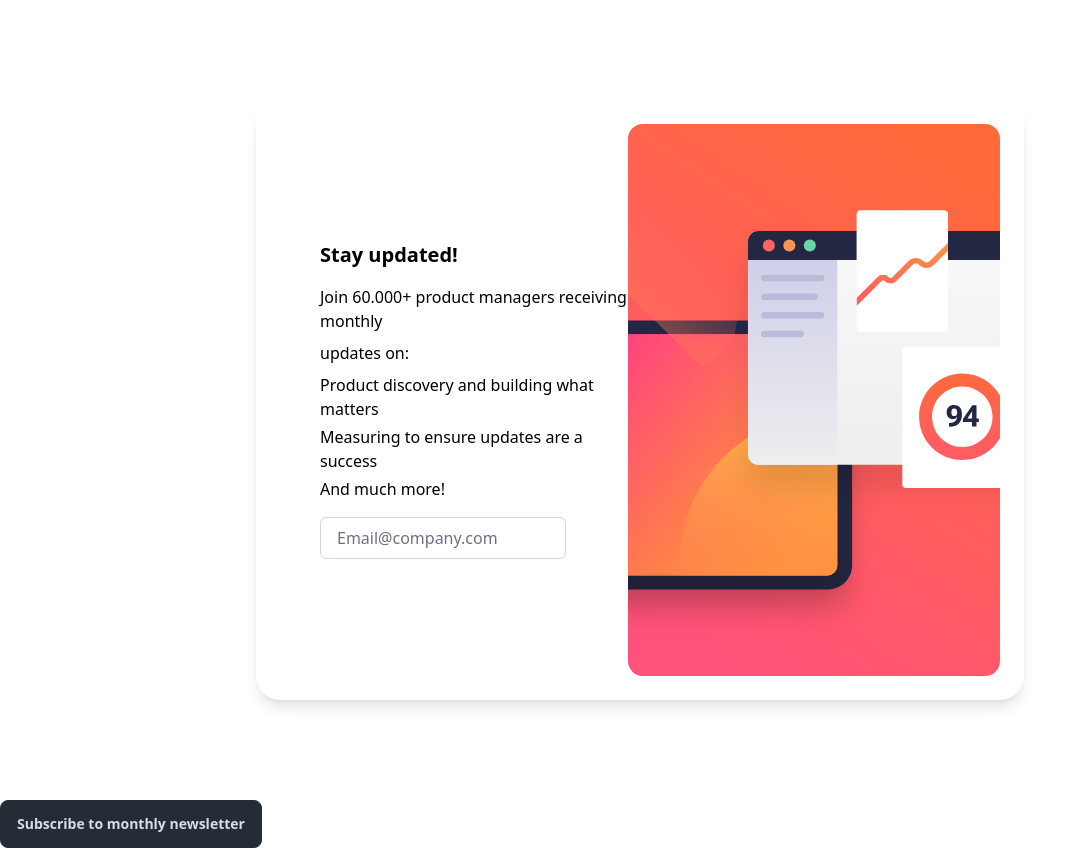
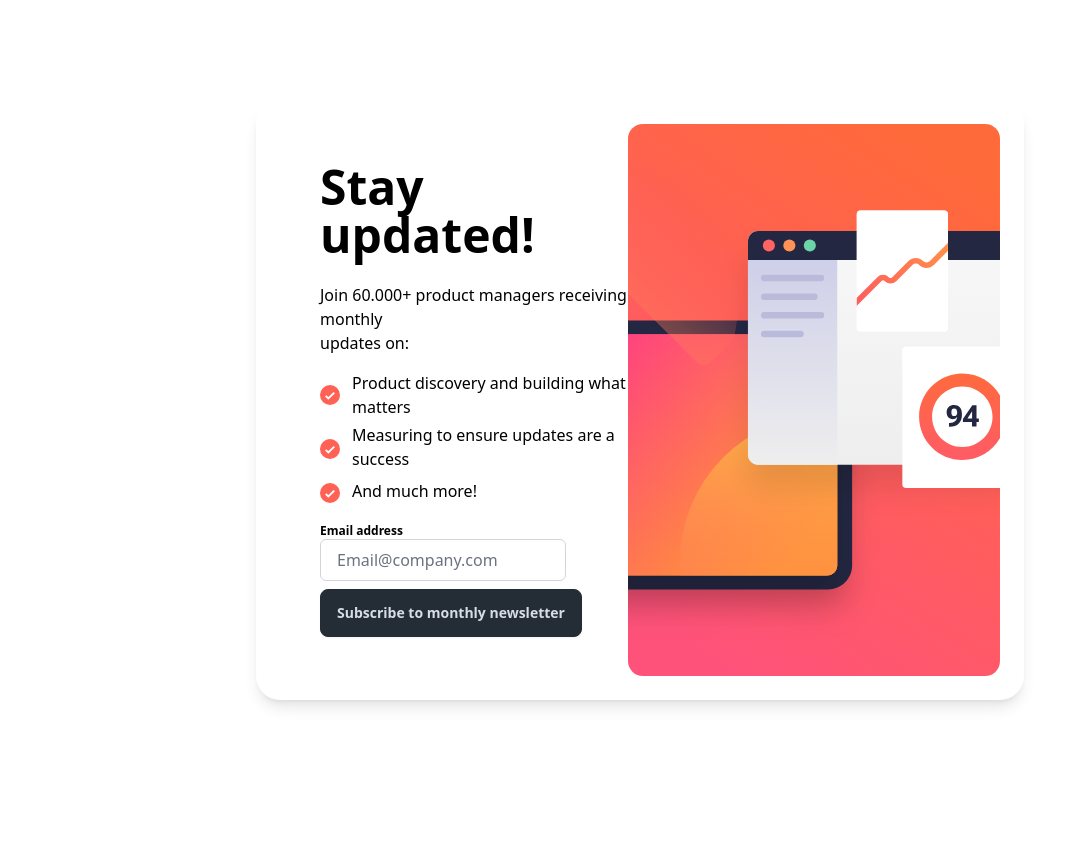
Before and after one commit to LeAmering/frontend-project, a SvelteKit app: page / in a window 1280 px wide. Shown: the whole page, without its empty margins (0-1085 px from the left). After the commit the page ends 800 px from the top, so only its background shows below. Built offline with nearby package versions, Linux system fonts and the light colour scheme.

Commit message:
checkmarks

```diff
--- a/src/routes/+page.svelte
+++ b/src/routes/+page.svelte
@@ -16,18 +16,29 @@
 		class="bg-white text-black rounded-3xl shadow-lg w-3/5 h-3/4 flex justify-between items-center p-6 overflow-hidden"
 	>
 		<div class="max-w-1/2 pl-10">
-			<h1 class="text-xl font-bold mb-4">Stay updated!</h1>
-			<p class="mb-2">Join 60.000+ product managers receiving monthly</p>
-			<p class="mb-2">updates on:</p>
-			<p class="mb-1">Product discovery and building what matters</p>
-			<p class="mb-1">Measuring to ensure updates are a success</p>
-			<p class="mb-4">And much more!</p>
+			<h1 class="text-5xl font-bold mb-6">Stay updated!</h1>
+			<p class="mb-0">Join 60.000+ product managers receiving monthly</p>
 
+			<p class="mb-4">updates on:</p>
+			<div class="flex items-center mb-1">
+				<img src="assets/images/icon-list.svg" alt="Check" class="w-5 h-5 mr-3" />
+				<p>Product discovery and building what matters</p>
+			</div>
+			<div class="flex items-center mb-1">
+				<img src="assets/images/icon-list.svg" alt="Check" class="w-5 h-5 mr-3" />
+				<p class="mb-1">Measuring to ensure updates are a success</p>
+			</div>
+			<div class="flex items-center mb-4">
+				<img src="assets/images/icon-list.svg" alt="Check" class="w-5 h-5 mr-3" />
+				<p class="mb-1">And much more!</p>
+			</div>
+			<p class="text-xs font-bold mt-3">Email address</p>
 			<input
 				type="text"
 				placeholder="Email@company.com"
-				class="bg-white border border-gray-300 rounded-md w-4/5 px-4 py-2 focus:outline-none focus:ring focus:ring-blue-500"
+				class="bg-white border border-gray-300 rounded-md w-4/5 px-4 py-2 focus:outline-none focus:ring focus:ring-blue-500 mb-2"
 			/>
+			<button class="btn btn-active btn-neutral">Subscribe to monthly newsletter</button>
 		</div>
 
 		<div class="flex items-center justify-center h-full p-0 flex-shrink-0">
@@ -39,5 +50,3 @@
 		</div>
 	</div>
 </div>
-
-<button class="btn btn-active btn-neutral">Subscribe to monthly newsletter</button>
```
